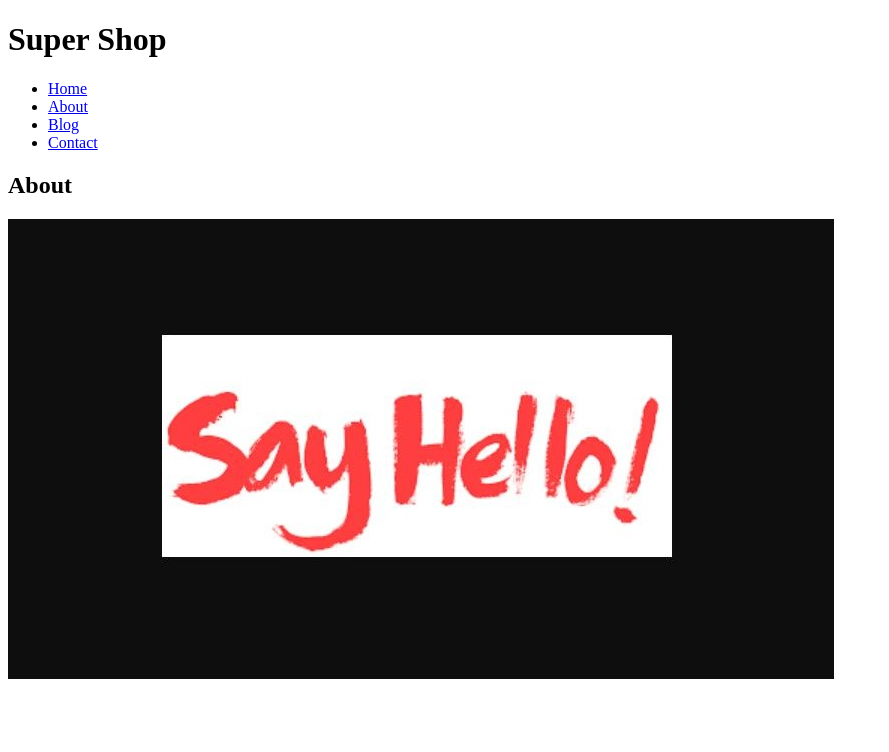
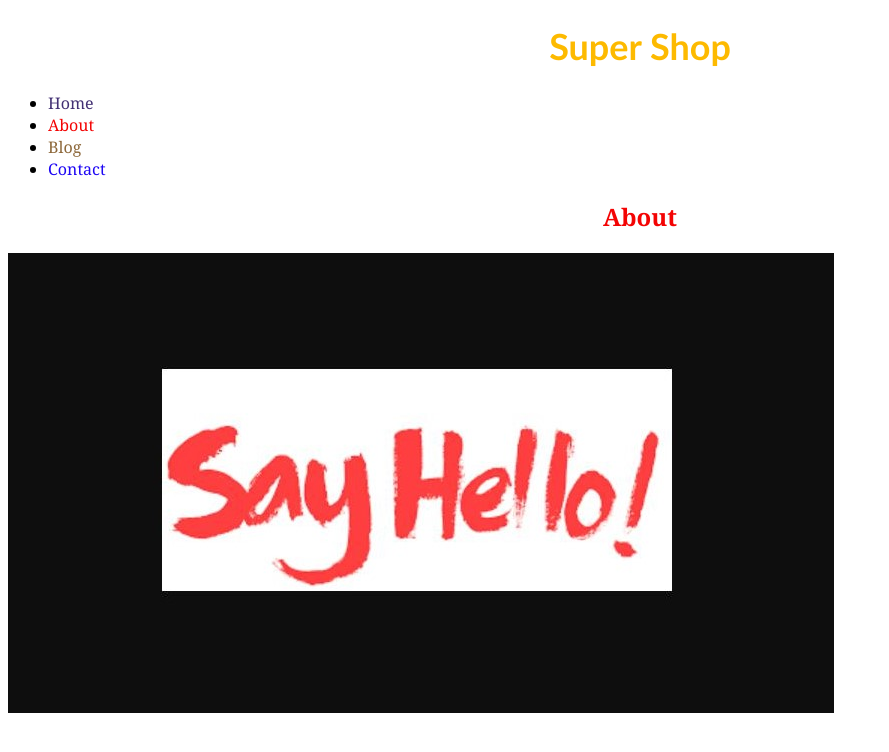
Before and after one commit to warw-dnepr/warw-dnepr.github.io, a plain HTML site: page about.html in a window 1280 px wide. Shown: the whole page, without its empty margins (0-889 px from the left). Drawn offline with Linux system fonts and the light colour scheme.

Commit message:
first commit

```diff
--- a/about.html
+++ b/about.html
@@ -3,20 +3,30 @@
 <head>
     <meta charset="UTF-8">
     <meta name="viewport" content="width=device-width, initial-scale=1.0">
-    <title>Document</title>
+    <title>my project</title>
+    <link rel="stylesheet" href="css/style.css">
 </head>
 <body>
+    <!--navbar-->
     <div>
-        <span><h1>Super Shop</h1></span>
+        <span class="title"><h1>Super Shop</h1></span>
         <ul>
-            <li class=""><a href="./index.html">Home</a></li>
-            <li><a href="./about.html">About</a></li>
-            <li><a href="./blog.html">Blog</a></li>
-            <li><a href="./contact.html">Contact</a></li>
+            <li><a href="./index.html"><span class="home"> Home</span> </a></li>
+            <li><a href="./about.html"><span class="about"> About</span></a></li>
+            <li><a href="./blog.html"><span class="blog"> Blog</span></a></li>
+            <li><a href="./contact.html"><span class="contact"> Contact</span></a></li>
         </ul>
     </div>
-    <h2>About</h2>
-    <img src="images/about.jpg">
+    <h2 class="about">About</h2>
+    <span class="pic"><img src="images/about.jpg"></span>
+
+    <!--header-->
+
+     <!--sitebar-->
+
+     <!--main-->
+
+     <!--footer-->
 
 </body>
 </html>
--- a/css/style.css
+++ b/css/style.css
@@ -0,0 +1,38 @@
+body{
+    font-family: Cambria, Cochin, Georgia, Times, 'Times New Roman', serif;
+}
+a{
+    text-decoration: none;
+}
+.list-unstyled{
+    list-style: none;
+}
+
+
+
+.title{
+    color: rgb(253, 186, 0);
+    text-align: center;
+    font-size: large;
+    font-family: 'Trebuchet MS', 'Lucida Sans Unicode', 'Lucida Grande', 'Lucida Sans', Arial, sans-serif;
+}
+
+.about{
+color: rgb(243, 4, 4);
+text-align: center;
+}
+
+.contact{
+color: rgb(30, 7, 243);
+text-align: center;
+}
+.blog{
+    color: rgb(141, 104, 58);
+    text-align: center;
+}
+.home{
+    color: rgb(67, 49, 116);
+}
+.pic{
+    text-align: center;
+}
```
Also changed, not shown: blog.html (+21 -7 lines), contact.html (+20 -7 lines), index.html (+28 -9 lines), images/home.jpg (added).
